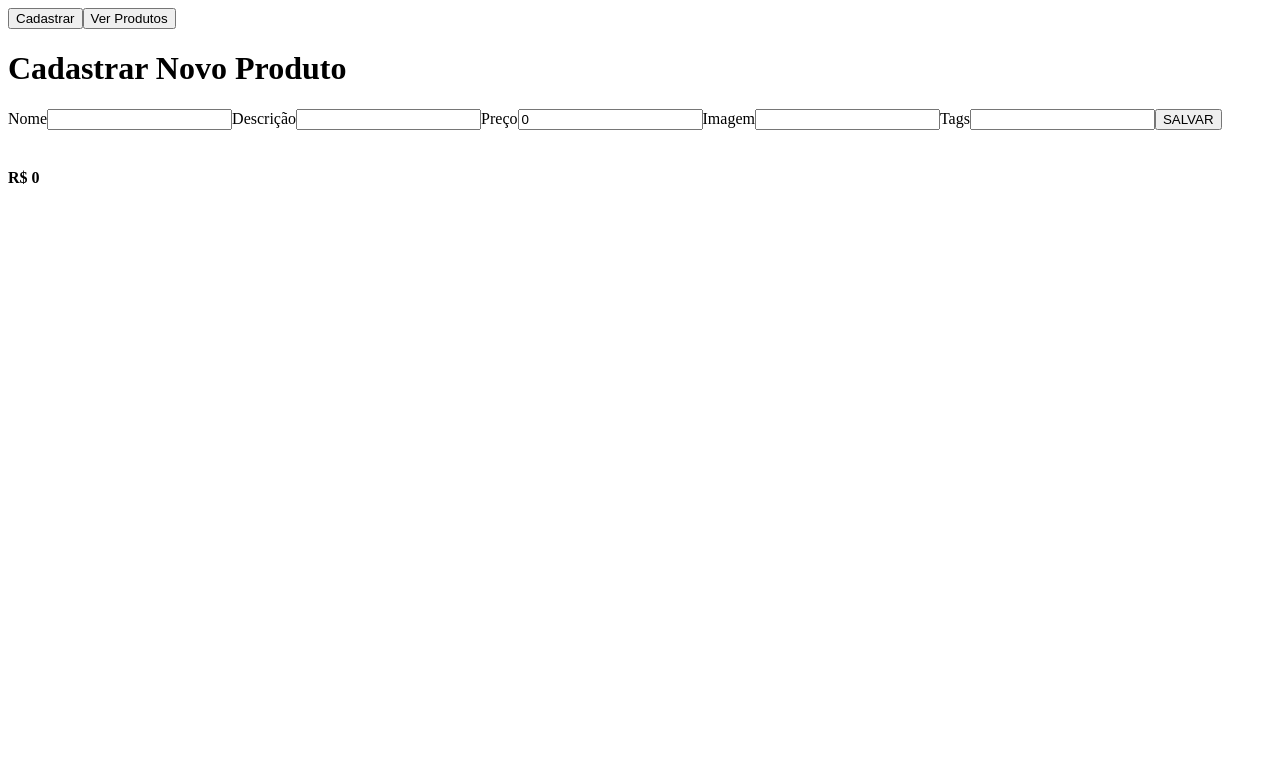
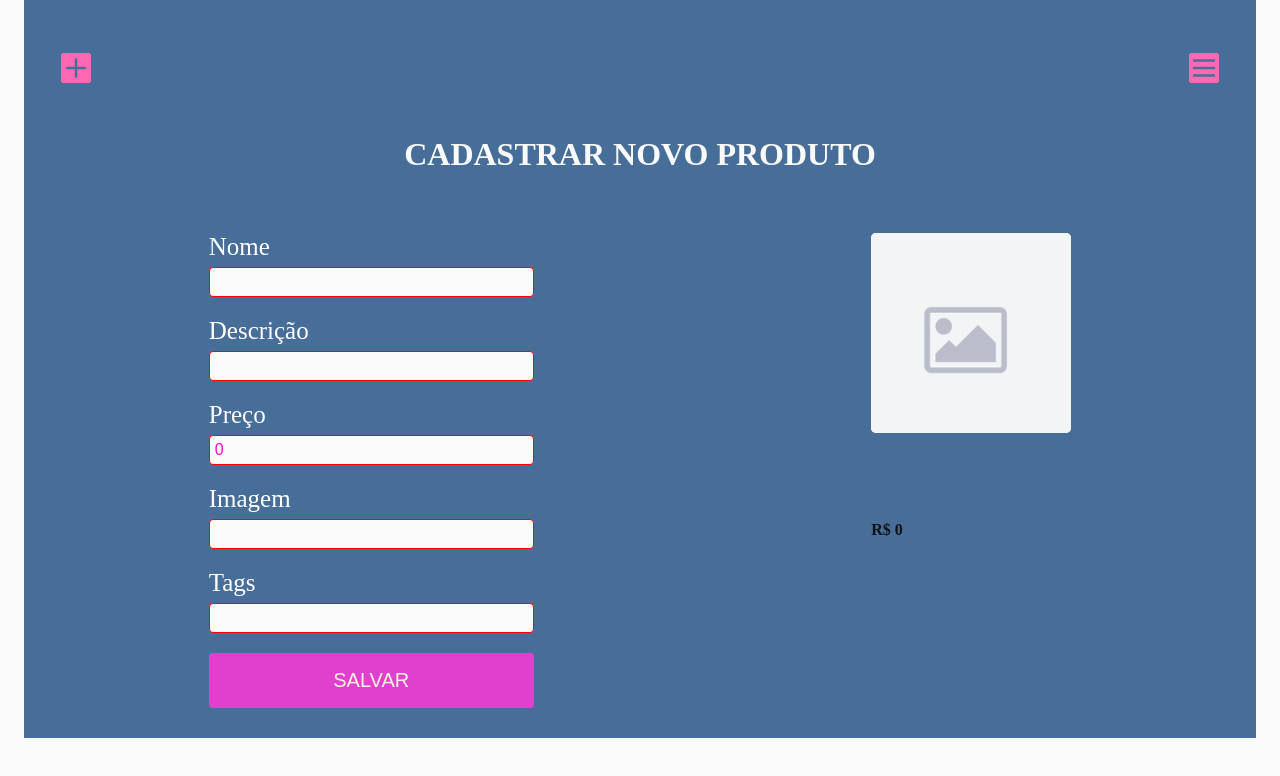
Before and after one commit to JoaoPossamaii/back-store-office, a React (Vite) app: page / in a window 1280 px wide. Shown: the top 776 px of the page. Built offline with nearby package versions, Linux system fonts and the light colour scheme.

Commit message:
Build - style css

```diff
--- a/package.json
+++ b/package.json
@@ -10,6 +10,7 @@
     "preview": "vite preview"
   },
   "dependencies": {
+    "@phosphor-icons/react": "^2.0.10",
     "react": "^18.2.0",
     "react-dom": "^18.2.0"
   },
--- a/src/App.tsx
+++ b/src/App.tsx
@@ -4,6 +4,9 @@ import FormRegisterProduct from "./components/FormRegisterProduct";
 import ListOfProducts from "./components/ListOfProducts";
 import { ProductType, ProductWithId } from "./types";
 
+import './styles/reset.style.css';
+import './styles/app.css';
+import { List, Plus } from "@phosphor-icons/react";
 
 function App() {
 
@@ -37,16 +40,18 @@ function App() {
 
 
   return (
-    <div>
+    <>
       <header>
         <button onClick={handleShowRegisterProductComponent}>
-          Cadastrar
+          <Plus size={40} color="hotpink" weight="fill" />
         </button>
 
         <button onClick={handleListOfProductComponent}>
-          Ver Produtos
+          <List size={40} color="hotpink" weight="fill" />
         </button>
       </header>
+
+      <main>
         {isRegsterProductVisible
           ? (
 
@@ -61,7 +66,8 @@ function App() {
             />
           )
         }
-    </div>
+      </main>
+    </>
   )
 }
 
--- a/src/components/FormRegisterProduct.tsx
+++ b/src/components/FormRegisterProduct.tsx
@@ -1,6 +1,8 @@
 import { useState } from "react";
 import Products from "./Products";
 import { ProductType } from "../types";
+
+import '../styles/FormRegisterProduct.css'
 
 
 type Props = {
@@ -44,9 +46,9 @@ function FormRegisterProduct(props: Props) {
   }
 
   return (
-    <main>
+    <>
       <h1> Cadastrar Novo Produto</h1>
-      <div>
+      <div className="register-container">
         <form onSubmit={onSubmit} >
           <label htmlFor="name">
             Nome
@@ -108,7 +110,7 @@ function FormRegisterProduct(props: Props) {
           productInfo={formData}
         />
       </div>
-    </main>
+    </>
   )
 }
 
--- a/src/components/ListOfProducts.tsx
+++ b/src/components/ListOfProducts.tsx
@@ -1,5 +1,7 @@
 import { ProductWithId } from "../types";
 import Products from "./Products"
+
+import '../styles/ListOfProducts.css'
 
 type Props = {
   products: ProductWithId[]
@@ -8,9 +10,9 @@ type Props = {
 
 function ListOfProducts({ products, handleDelete }: Props) {
   return (
-    <main>
+    <>
       <h1> Lista de Produtos</h1>
-      <div>
+      <div className="list-container" >
         {products.length === 0 && <h2> Nenhum Produto Cadastrado</h2>}
         {products.map((product) => (
           <Products
@@ -19,7 +21,7 @@ function ListOfProducts({ products, handleDelete }: Props) {
             handleDelete={handleDelete} />
         ))}
       </div>
-    </main>
+    </>
   )
 }
 
--- a/src/components/Products.tsx
+++ b/src/components/Products.tsx
@@ -1,4 +1,8 @@
 import { ProductWithId, ProductType } from '../types';
+
+import '../styles/Products.css'
+import X from '@phosphor-icons/react/dist/icons/X';
+import searchImage from '../assets/image.png'
 
 
 type Props = {
@@ -11,9 +15,11 @@ function Products({ productInfo, handleDelete }: Props) {
 
   const tagsList = tags ? tags.split(',').map((tag) => tag.trim()) : [];
   return (
-    <div>
-      {handleDelete && <button onClick={() => handleDelete(id)}> X </button>}
-      <img src={image} alt={name} />
+    <div className='product-container'>
+      {handleDelete && <button onClick={() => handleDelete(id)}>
+      <X  size={40} color="hotpink"/>
+         </button>}
+      <img src={image || searchImage} alt={name} />
       <h3> {name}</h3>
       <h4> R$ {price}</h4>
       <ul>
--- /dev/null
+++ b/src/styles/FormRegisterProduct.css
@@ -0,0 +1,48 @@
+/* FormRegisterProduct */
+.register-container {
+  display: flex;
+  justify-content:space-around;
+  width: 100%;
+}
+
+.register-container form {
+  display: flex;
+  flex-direction: column;
+  gap: 20px;
+  max-width: 325px;
+  width: 100%;
+}
+
+.register-container label {
+  color: white;
+  display: flex;
+  flex-direction: column;
+  font-size: 25px;
+}
+
+.register-container label input{
+  background-color: #fafafa;
+  border: 1px solid red;
+  border-radius: 4px;
+  color: rgb(238, 13, 204);
+  font-size: 16px;
+  margin-top: 6px;
+  /* max-width: 300px; */
+  position: relative;
+  padding: 5px;
+}
+
+.register-container form button{
+  background: rgb(225, 64, 206);
+  border-radius: 4px;
+  color: beige;
+  font-size: 20px;
+  padding: 16px;
+  transition: filter 0.2s;
+  margin-bottom: 30px;
+
+}
+
+.register-container form button:hover{
+  filter: brightness(85%);
+}
--- /dev/null
+++ b/src/styles/ListOfProducts.css
@@ -0,0 +1,8 @@
+/* ListOfProducts */
+
+.list-container {
+  display: grid;
+  grid-template-columns: repeat(3, 1fr);
+  column-gap: 120px;
+  row-gap: 56px;
+}
--- /dev/null
+++ b/src/styles/Products.css
@@ -0,0 +1,65 @@
+/* Products */
+
+.product-container{
+  /* background: red; */
+  display: flex;
+  flex-direction: column;
+  gap: 20px;
+  max-width: 300px;
+  position: relative;
+
+}
+
+.product-container button{
+  background: rgb(231, 222, 222);
+  line-height: 0px;
+  border-radius: 5px;
+  padding: 10px;
+  position: absolute;
+  right: 0;
+  transition: filter 0.2s;
+}
+
+.product-container button:hover{
+  filter: brightness(80%);
+}
+
+.product-container img{
+  background-color: white;
+  border-radius: 5px;
+  height: 200px;
+  object-fit: contain;
+  width: 100%;
+}
+
+.product-container h3{
+  color: black;
+  margin-top: 48px;
+  text-align: center;
+  text-transform: capitalize;
+}
+
+.product-container h4{
+  color: #121214;
+}
+
+.product-container ul {
+  display: flex;
+  flex-wrap: wrap;
+  gap: 10px;
+  justify-content: center;
+  list-style: none;
+}
+
+.product-container ul li {
+  background: rgb(131, 222, 242);
+  border-radius: 15px;
+  padding: 10px;
+  font-size: 13px;
+}
+
+.product-container p {
+  color:#121214;
+  font-size: 16px;
+  text-align: center;
+}
--- /dev/null
+++ b/src/styles/app.css
@@ -0,0 +1,53 @@
+button,
+input {
+  background-color: transparent;
+  border: none;
+  outline: none;
+}
+
+body {
+  background-color: #fafafa;
+}
+
+body>div {
+  background-color: rgba(39, 84, 136, 0.848);
+  margin: 0 auto;
+  max-width: 1232px;
+  padding: 0 16px;
+  /* height: 100vh; */
+  /* width: 100vw; */
+}
+
+header {
+  align-items: center;
+  display: flex;
+  justify-content: space-between;
+  padding: 32px 0;
+}
+
+header button {
+  border-radius: 4px;
+  line-height: 0;
+  padding: 16px;
+  transition: filter 0.2s;
+}
+
+header button:hover {
+  filter: brightness(90%);
+}
+
+main {
+  /* background-color: rgba(25, 58, 58, 0.241); */
+  align-items: center;
+  display: flex;
+  flex-direction: column;
+}
+
+main h1 {
+  color: #fafafa;
+  text-transform: uppercase;
+}
+
+.register-container, .list-container {
+  margin-top: 60px;
+}
--- /dev/null
+++ b/src/styles/reset.style.css
@@ -0,0 +1,5 @@
+*{
+  box-sizing: border-box;
+  margin: 0;
+  padding: 0;
+}
```
Also changed, not shown: src/assets/image.png (added), 1 other file (tests, documents, lock files or other folders). Lines whose indentation alone changed are shown as unchanged.
